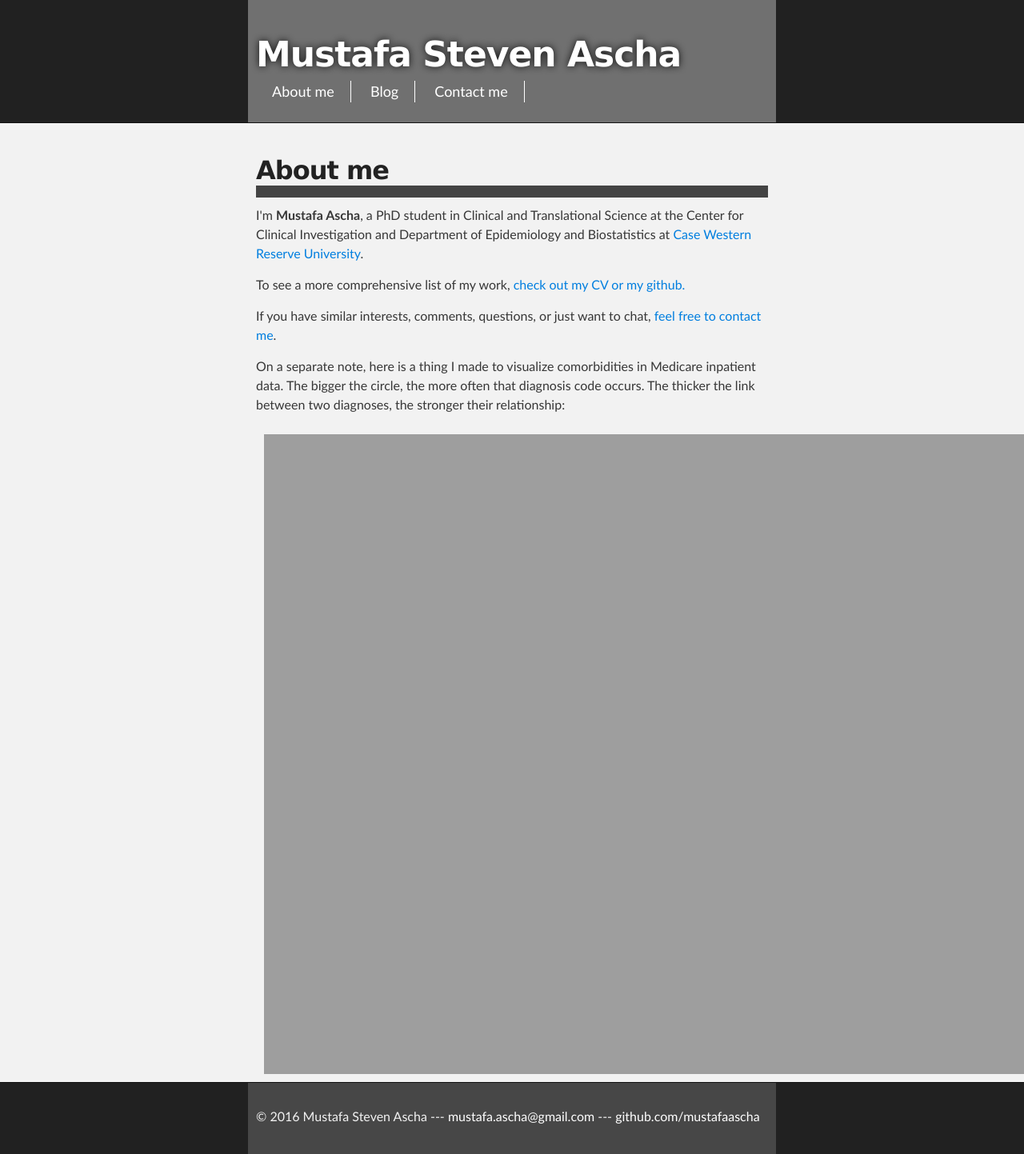
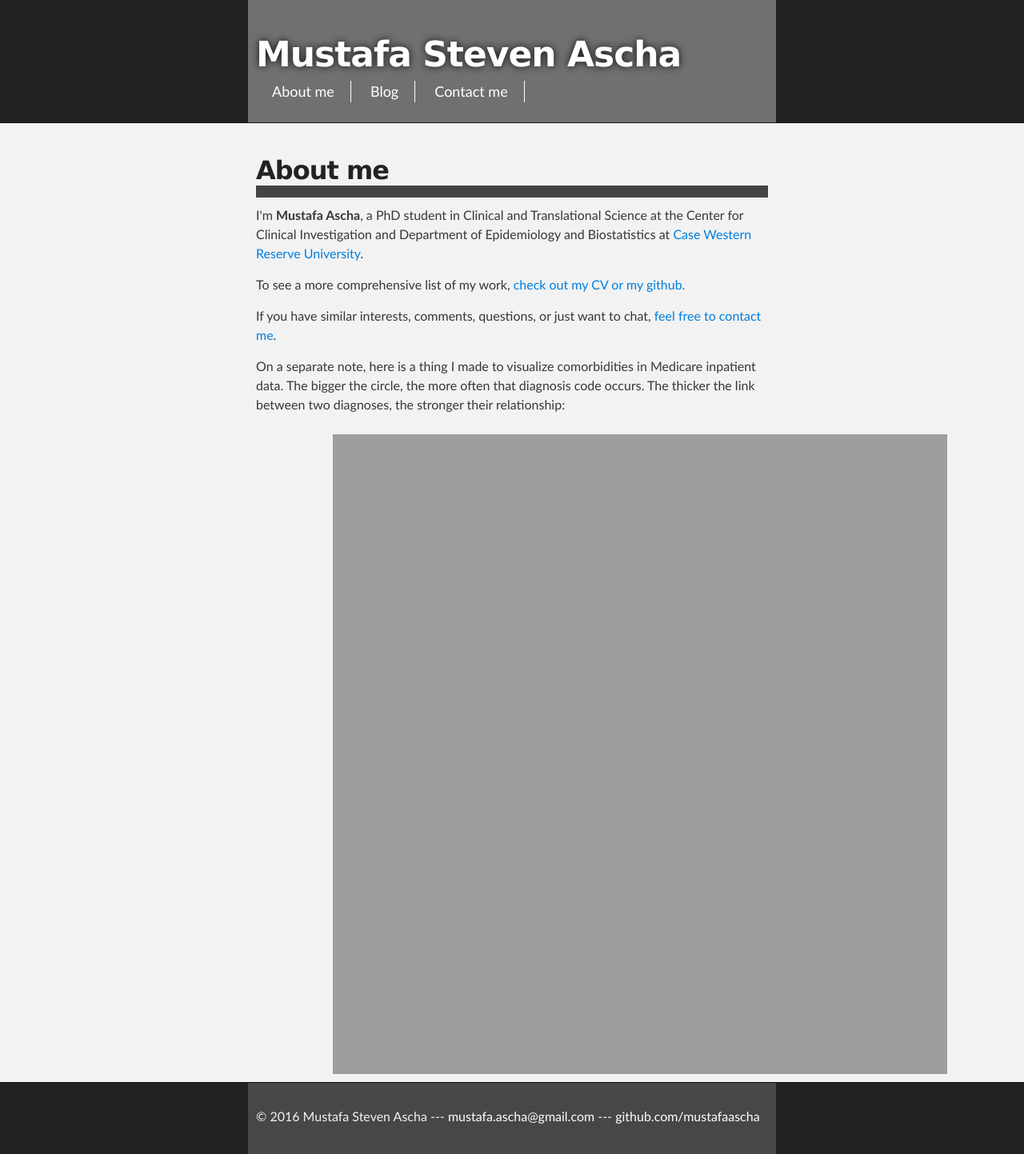
Before and after one commit to mustafaascha/mustafaascha.github.io, a Jekyll site: the page built from about/index.html, in a window 1280 px wide. Shown: the whole page at 80% size. Built offline with Jekyll 4.4.1, drawn with Linux system fonts in a browser that asks for light colours.

Commit message:
Update index.html

```diff
--- a/about/index.html
+++ b/about/index.html
@@ -16,7 +16,7 @@ title: About Mustafa
 <center>
     <div style="margin: 0 auto; width:150%; height:800px;">
         <object type="text/html" data="http://mustafa.fyi/assets/graph-medium"
-                style="width:100%; height:100%; margin:1%;">
+                style="width:80%; height:100%; margin:1%;">
      </object>
     </div>
 </center>
```
